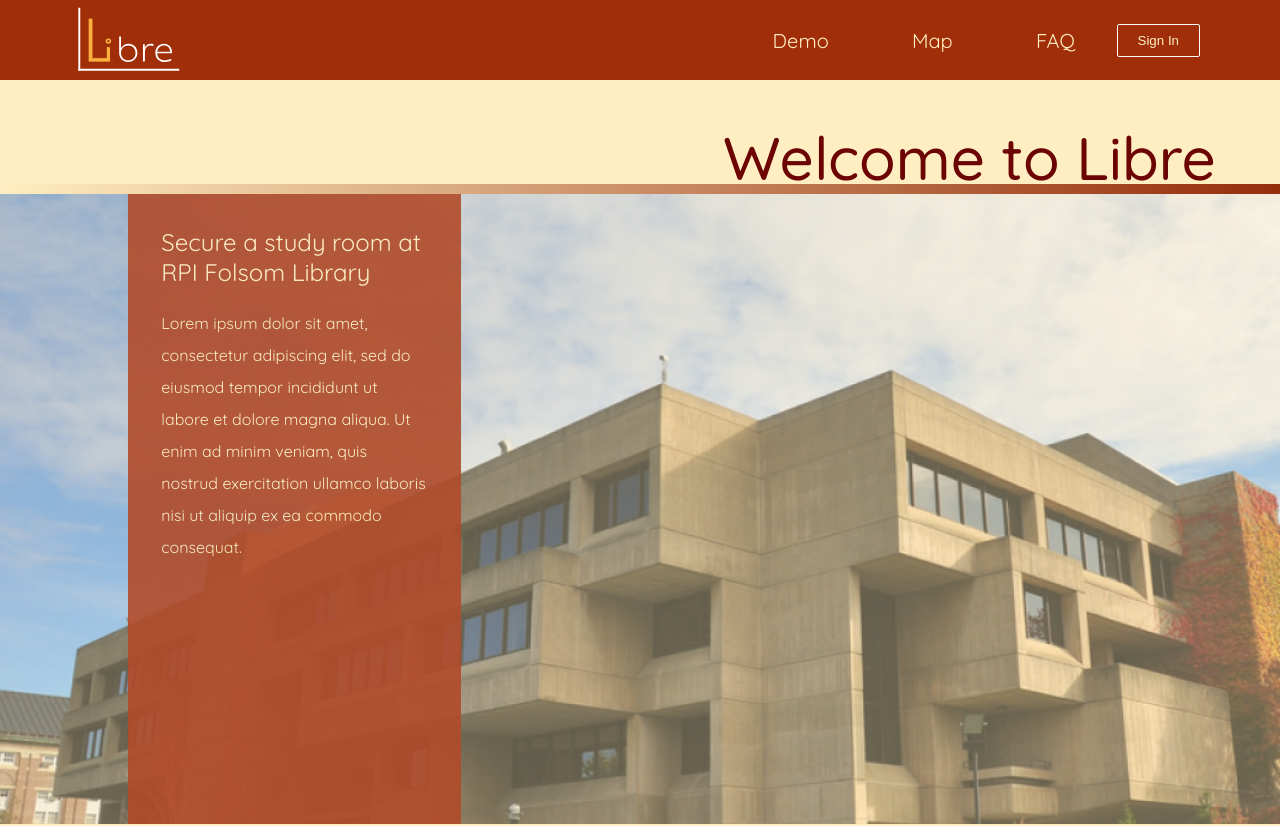
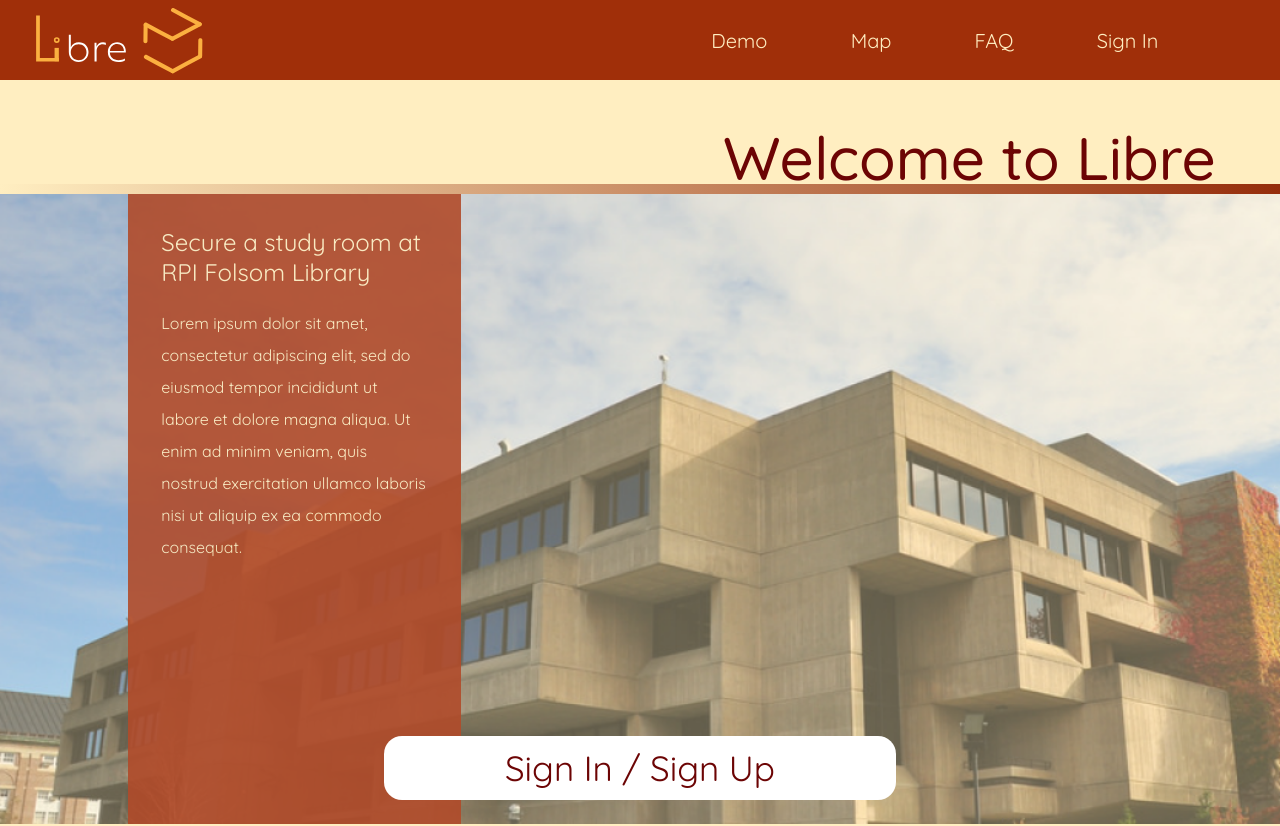
Before and after one commit to BillyMerchan/Libre, a React (Create React App) app in the folder Libre-Server/frontend/: page / in a window 1280 px wide. Shown: the top 826 px of the page. Built offline with nearby package versions, Linux system fonts and the light colour scheme.

Commit message:
more changes

```diff
--- a/Libre-Server/frontend/src/components/Button/Button.css
+++ b/Libre-Server/frontend/src/components/Button/Button.css
@@ -18,9 +18,19 @@
 }
 
 .btn--signin {
-    background-color: transparent;
-    color: #FFEEC1;
-    border: 1px solid var(--primary);
+    background-color: white;
+    width: 40vw;
+    height: 8vh;
+    color: #6C0404;
+    font-family: 'Quicksand';
+    font-size: 35px;
+    padding: 10px 20px;
+    border-radius: 18px;
+    position: absolute;
+    bottom: 0;
+    left: 50%;
+    transform: translateX(-50%);
+    z-index: 1;
 }
 
 .btn--medium{
--- a/Libre-Server/frontend/src/components/NavBar/Navbar.css
+++ b/Libre-Server/frontend/src/components/NavBar/Navbar.css
@@ -10,10 +10,11 @@
 }
 
 .navbar-logo {
-  margin-top: 10px;
+  margin-top: 131px;
   margin-right: auto;
-  width: 230px;
-  height: 230px
+  width: 195px;
+  height: 250px;
+  height: 211px;
 }
 
 .nav-item {
@@ -25,6 +26,12 @@
   height: 80px;
   list-style: none;
   padding: 0vw 2vw;
+}
+.nav-itemSignIn{
+  height: 80px;
+  list-style: none;
+  padding: 0vw 2vw;
+  /* border: 1px solid white; */
 }
 
 .nav-links {
--- a/Libre-Server/frontend/src/components/NavBar/Navbar.tsx
+++ b/Libre-Server/frontend/src/components/NavBar/Navbar.tsx
@@ -2,13 +2,13 @@
 import React, { useState, useEffect } from "react";
 import { Link } from "react-router-dom"
 import Button from "../Button/Button";
-import LibreLogoWord from "../../img/LibreLogoWordWhite.svg";
+import LibreLogoWord from "../../img/new_logo.svg";
 import "./Navbar.css";
 
 
 
 function NavBar() {
-    const [button] = useState(true);
+    // const [button] = useState(true);
 
     return (
         <nav className="navbar">
@@ -30,7 +30,12 @@
                     FAQ
                 </Link>
             </li>
-            {button && <Button buttonStyle='btn--signin'>Sign In</Button>}
+            <li className="nav-itemSignIn">
+                <Link to="/SignIn" className="nav-links">
+                    Sign In
+                </Link>
+            </li>
+            {/* {button && <Button buttonStyle='btn--signin'>Sign In</Button>} */}
         </nav>
     )
 
--- a/Libre-Server/frontend/src/routes/home/home.css
+++ b/Libre-Server/frontend/src/routes/home/home.css
@@ -89,6 +89,7 @@
     margin: 20px 0px;
     line-height: 2;
     font-family: 'Quicksand';
+    font-weight: 400;
 }
 
 .gradient-bar {
--- a/Libre-Server/frontend/src/routes/home/home.tsx
+++ b/Libre-Server/frontend/src/routes/home/home.tsx
@@ -27,6 +27,7 @@
           </div>
         </div>
       </div>
+      {Button && <Button buttonStyle='btn--signin'>Sign In / Sign Up</Button>}
 
 
       <div className="middleGap">
```
Also changed, not shown: Libre-Server/frontend/src/img/new_logo.svg (added).
